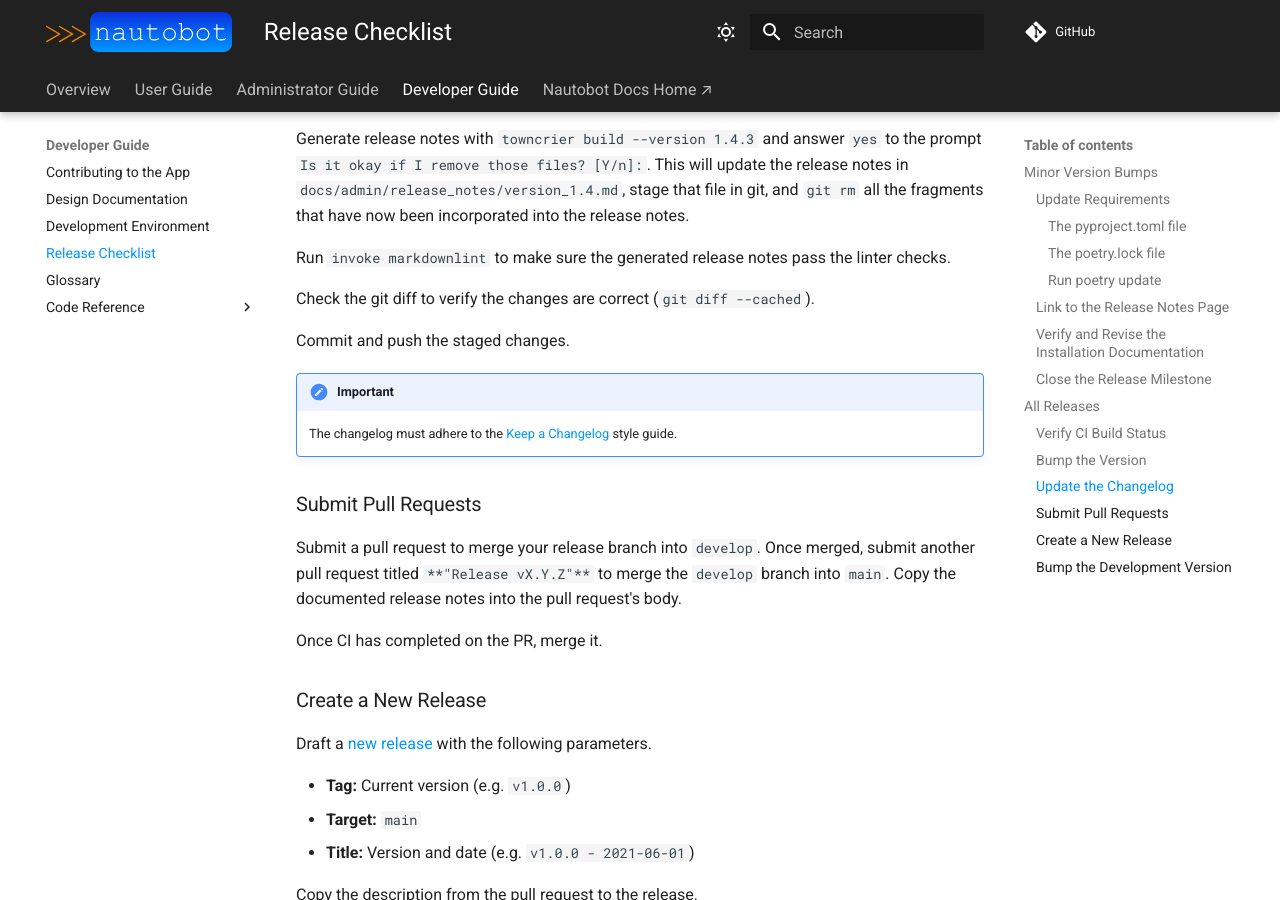
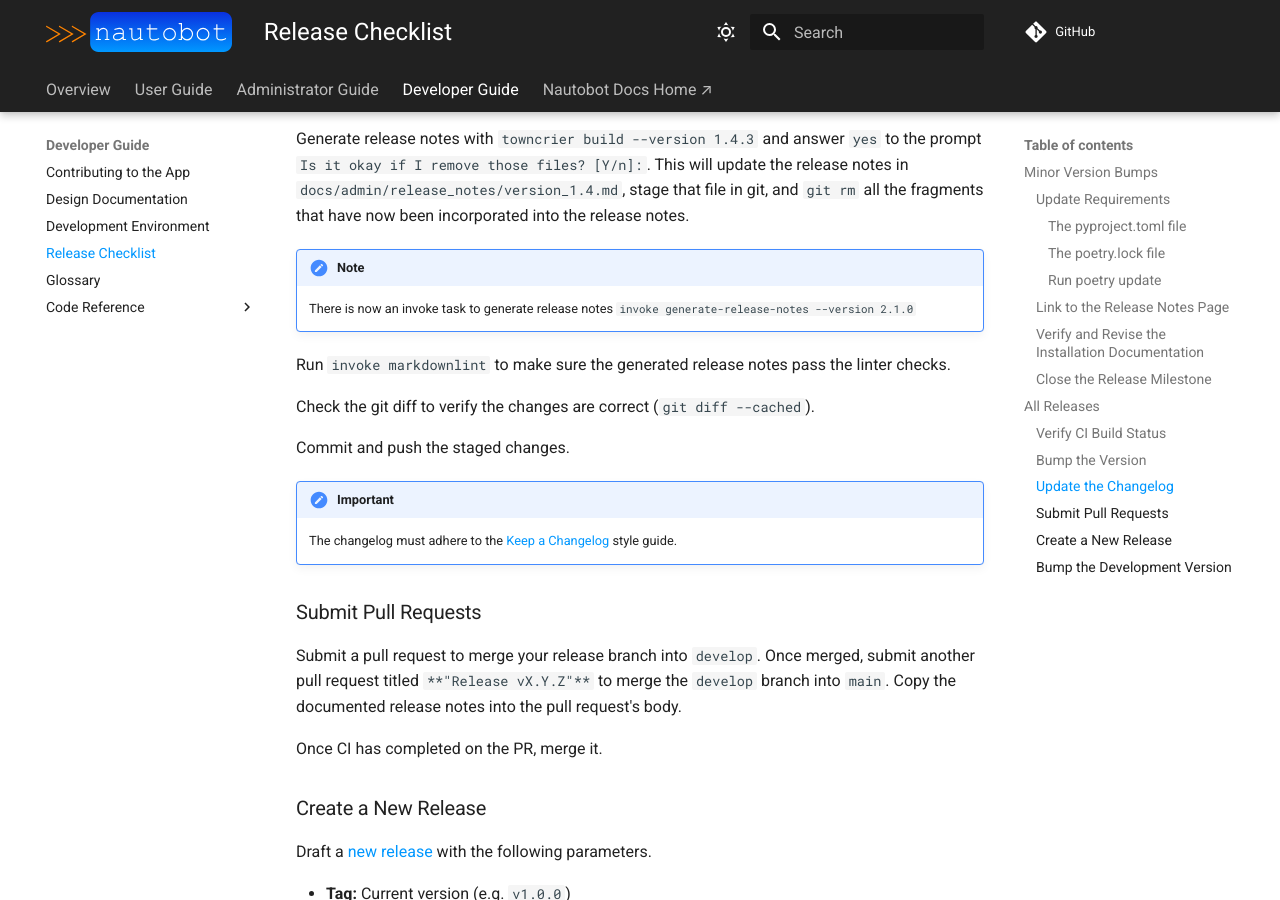
Before and after one commit to nautobot/nautobot-app-chatops, an MkDocs documentation site: the page built from docs/dev/release_checklist.md, in a window 1280 px wide and 900 px high, scrolled down 3383 px. Built offline with MkDocs 1.6.1 and Material for MkDocs 9.7.7, drawn with Linux system fonts in a browser that asks for light colours; comment, search, counter and statistics services are not loaded.

Commit message:
Release 2.1.0

```diff
--- a/docs/dev/release_checklist.md
+++ b/docs/dev/release_checklist.md
@@ -122,6 +122,10 @@
 
 Generate release notes with `towncrier build --version 1.4.3` and answer `yes` to the prompt `Is it okay if I remove those files? [Y/n]:`. This will update the release notes in `docs/admin/release_notes/version_1.4.md`, stage that file in git, and `git rm` all the fragments that have now been incorporated into the release notes.
 
+!!! note
+    There is now an invoke task to generate release notes
+    `invoke generate-release-notes --version 2.1.0`
+
 Run `invoke markdownlint` to make sure the generated release notes pass the linter checks.
 
 Check the git diff to verify the changes are correct (`git diff --cached`).
--- a/mkdocs.yml
+++ b/mkdocs.yml
@@ -129,6 +129,7 @@
       - Compatibility Matrix: "admin/compatibility_matrix.md"
       - Release Notes:
           - "admin/release_notes/index.md"
+          - v2.1: "admin/release_notes/version_2.1.md"
           - v2.0: "admin/release_notes/version_2.0.md"
           - v1.11: "admin/release_notes/version_1.11.md"
           - v1.10: "admin/release_notes/version_1.10.md"
--- a/pyproject.toml
+++ b/pyproject.toml
@@ -204,7 +204,7 @@
 [tool.towncrier]
 package = "nautobot_chatops"
 directory = "changes"
-filename = "docs/admin/release_notes/version_2.0.md"
+filename = "docs/admin/release_notes/version_2.1.md"
 template = "development/towncrier_template.j2"
 start_string = "<!-- towncrier release notes start -->"
 issue_format = "[#{issue}](https://github.com/nautobot/nautobot-plugin-chatops/issues/{issue})"
```
Also changed, not shown: docs/admin/compatibility_matrix.md (+1 -0 lines), docs/admin/release_notes/version_2.1.md (added, +9 -0 lines), tasks.py (+12 -1 lines), 2 other files.
